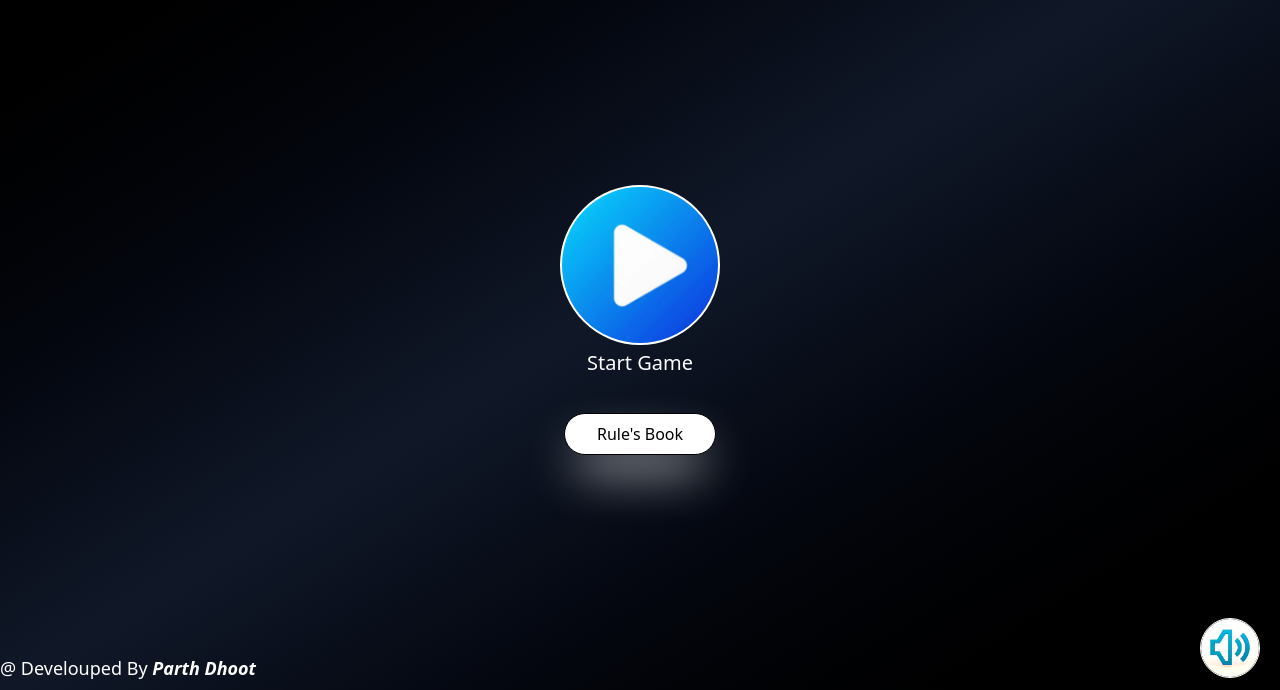
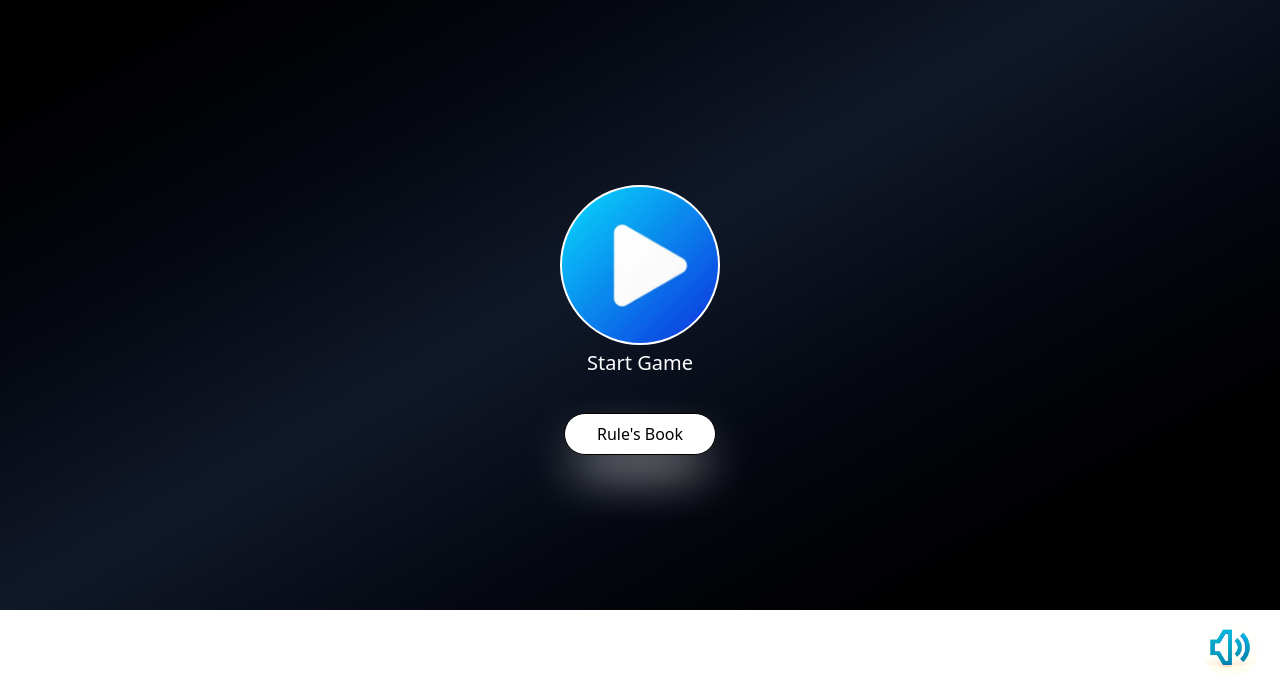
Before and after one commit to ParthDhoot27/Color-Memory-, a website: page index.html in a window 1280 px wide. Shown: the part 110-800 px from the top of the page. Drawn offline with nearby package versions, Linux system fonts and the light colour scheme.

Commit message:
a bit of correction

```diff
--- a/index.html
+++ b/index.html
@@ -19,7 +19,7 @@
     </div>
 
     <!-- state - start  -->
-    <div id="start" class="screen h-[100dvh] w-full bg-gradient-to-br from-black via-gray-900 to-black text-white">
+    <div id="start" class="screen h-[100dvh] max-h-[90vh] md:h-[100dvh] w-full bg-gradient-to-br from-black via-gray-900 to-black text-white">
         <!-- interactions -->
             <!-- header -->
             <div class="p-15 md:p-10 z-1 h-[100px] w-full place-items-center content-center text-bold text-center">
```
